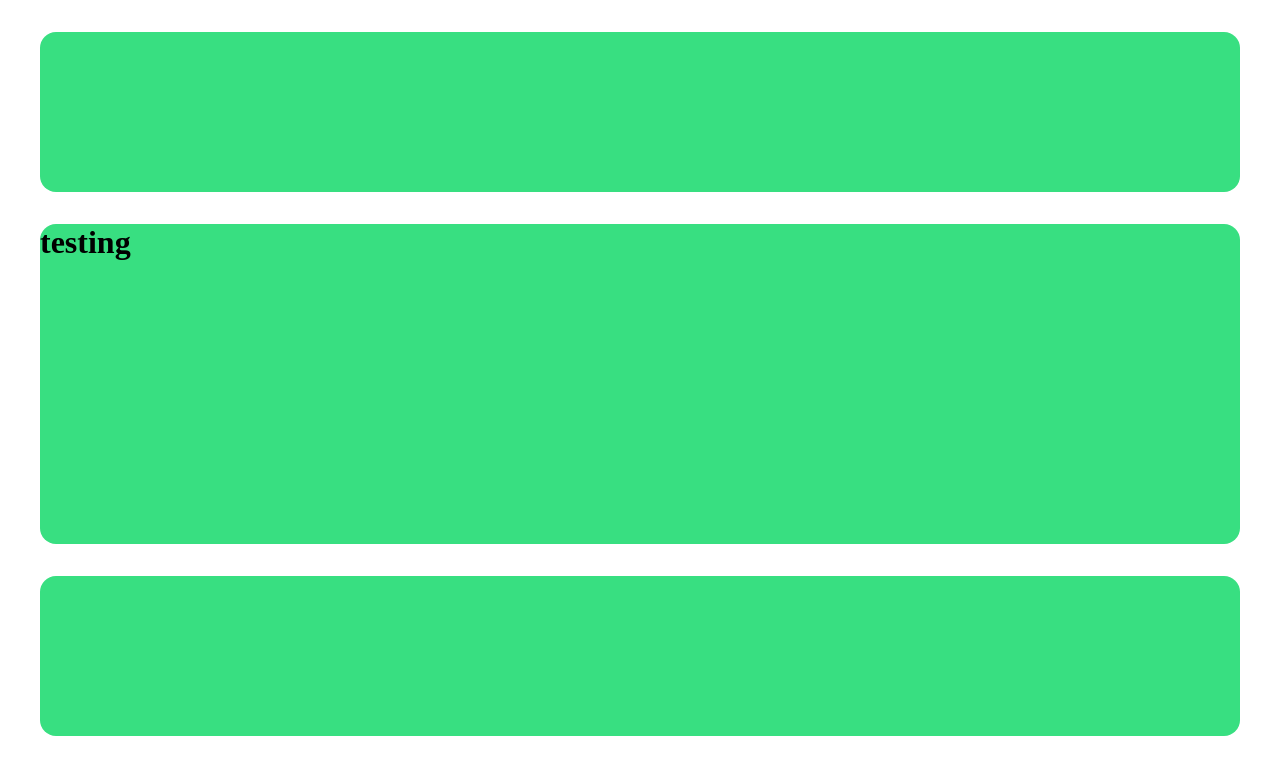
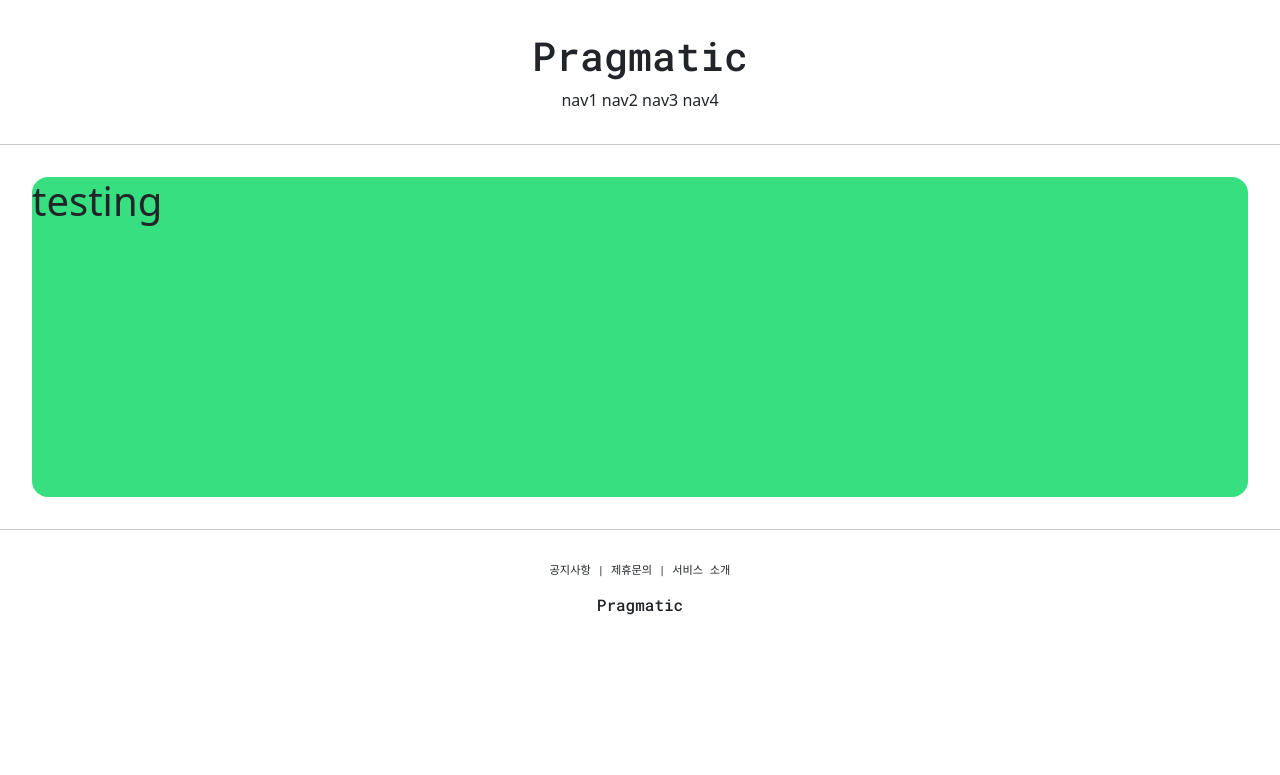
Before and after one commit to youngAaaaa/pragmatic, a Django app: page /account/hello_world/ in a window 1280 px wide. Shown: the top 775 px of the page. Run offline with Django 4.2, Linux system fonts and the light colour scheme.

Commit message:
django course 10 commit

```diff
--- a/pragmatic/templates/base.html
+++ b/pragmatic/templates/base.html
@@ -7,8 +7,12 @@
 
     {% include 'header.html' %}
 
+    <hr>
+
     {% block content %}
     {% endblock %}
+
+    <hr>
 
     {% include 'footer.html' %}
 
--- a/pragmatic/templates/footer.html
+++ b/pragmatic/templates/footer.html
@@ -1,3 +1,14 @@
-<div style="height: 10rem; background-color: #38df81; border-radius: 1rem; margin: 2rem;">
+
+
+<div style="text-align:center; margin-top: 2rem; font-family: 'Roboto Mono', monospace;;">
+
+    <div style="font-size: .7rem;">
+        <span>공지사항</span> |
+        <span>제휴문의</span> |
+        <span>서비스 소개</span>
+    </div>
+    <div style="margin-top: 1rem;">
+        <h6 style="margin-top: 1rem;">Pragmatic</h6>
+    </div>
 
 </div>
--- a/pragmatic/templates/head.html
+++ b/pragmatic/templates/head.html
@@ -1,4 +1,16 @@
 <head>
     <meta charset="UTF-8">
     <title>Title</title>
+
+    <!--  BOOTSTRAP LINK  -->
+    <link rel="stylesheet" href="https://cdn.jsdelivr.net/npm/bootstrap@5.3.6/dist/css/bootstrap.min.css"
+          integrity="sha384-4Q6Gf2aSP4eDXB8Miphtr37CMZZQ5oXLH2yaXMJ2w8e2ZtHTl7GptT4jmndRuHDT"
+          crossorigin="anonymous">
+
+     <!--  GOOGLE FONTS LINK  -->
+    <link rel="preconnect" href="https://fonts.googleapis.com">
+    <link rel="preconnect" href="https://fonts.gstatic.com" crossorigin>
+    <link href="https://fonts.googleapis.com/css2?family=Roboto+Mono:ital,wght@0,100..700;1,100..700&family=Space+Mono:ital,wght@0,400;0,700;1,400;1,700&display=swap"
+          rel="stylesheet">
+
 </head>
--- a/pragmatic/templates/header.html
+++ b/pragmatic/templates/header.html
@@ -1,3 +1,14 @@
-<div style="height: 10rem; background-color: #38df81; border-radius: 1rem; margin: 2rem;">
+
+
+<div style="text-align:center; margin: 2rem 0;">
+    <div>
+        <h1 style="font-family: 'Roboto Mono', monospace;">Pragmatic</h1>
+    </div>
+    <div>
+        <span>nav1</span>
+        <span>nav2</span>
+        <span>nav3</span>
+        <span>nav4</span>
+    </div>
 
 </div>
```
